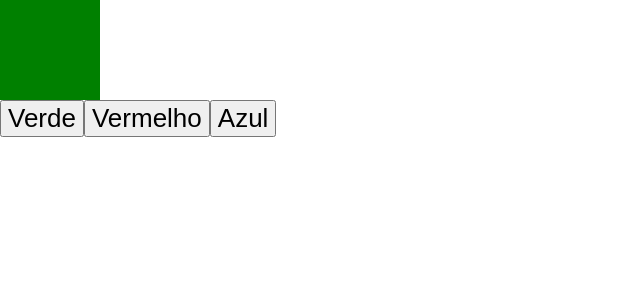
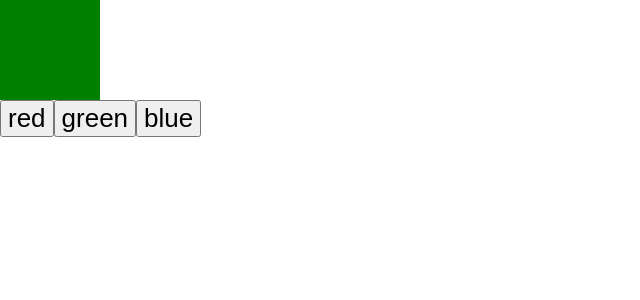
Before and after one commit to SallesCosta/reactLearning, a React (Vite) app in the folder M-01-parteII/: page / in a window 1280 px wide. Shown: the top 300 px of the page, without its empty margins (0-640 px from the left). Built offline with nearby package versions, Linux system fonts and the light colour scheme.

Commit message:
praticando aula 32 .. StateFull.. stateless

```diff
--- a/M-01-parteII/src/App.jsx
+++ b/M-01-parteII/src/App.jsx
@@ -15,9 +15,9 @@ class App extends Component {
     return (
       <div>
         <Square color={this.state.color}/>
-        <Button>Verde</Button>
-        <Button>Vermelho</Button>
-        <Button>Azul</Button>
+        {['red', 'green', 'blue'].map((color) =>(
+          <Button handleClick={() => this.setState({color})}>{color}</Button>
+        ))}
       </div>
     )
   }
```
